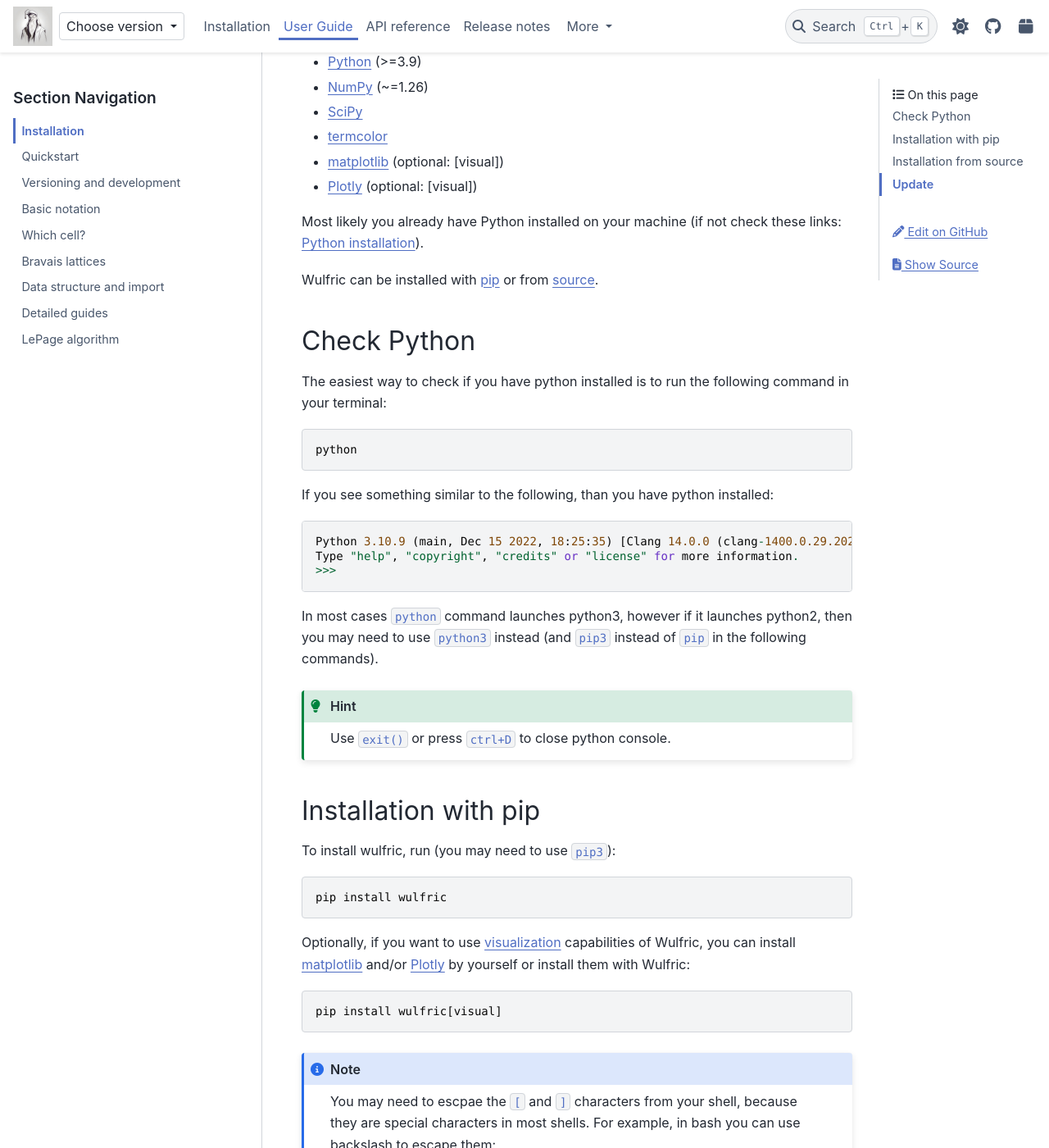
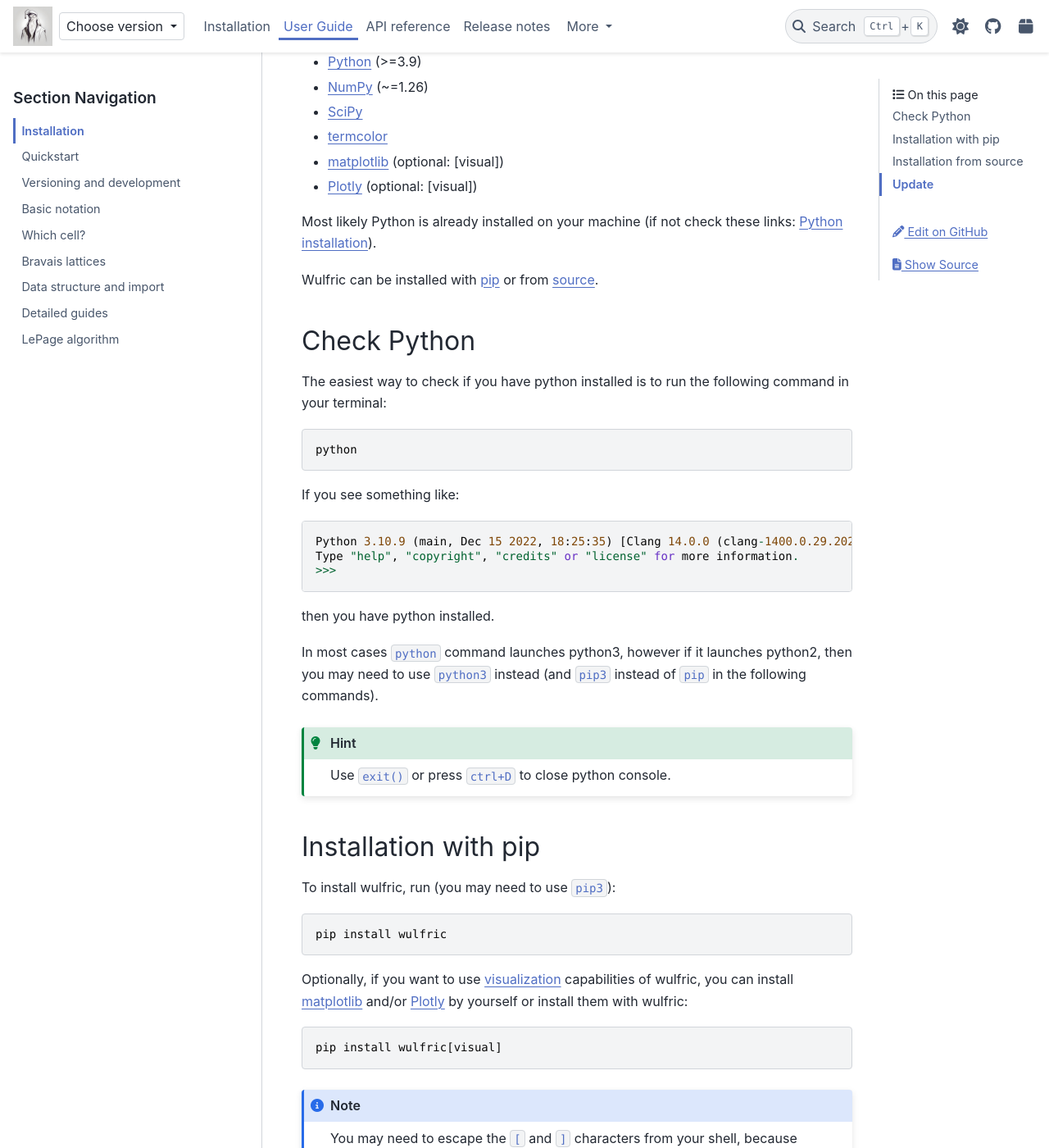
Before and after one commit to adrybakov/wulfric, a Sphinx documentation site: the page built from docs/source/user-guide/start/installation.rst, in a window 1280 px wide and 1400 px high, scrolled down 192 px. Shown: the whole window at 82% size. Built offline with Sphinx 7.4.7 and the PyData theme 0.15.4, drawn with Linux system fonts in a browser that asks for light colours; a script that is not in the unit is left out; some of the changed text lies outside the part shown.

Commit message:
Refactor quickstart guide

```diff
--- a/docs/source/user-guide/start/development.rst
+++ b/docs/source/user-guide/start/development.rst
@@ -4,12 +4,12 @@
 Versioning and development
 **************************
 
-Versioning of Wulfric follows standard conventions and can be described as
+Versioning of wulfric follows standard conventions and can be described as
 ``major.minor.patch``. For example version ``0.4.0`` is decoded as ``0`` major version,
 ``4`` minor version and ``0`` patch version.
 
-The development of Wulfric will proceed in two stages, that would be reflected in the
-versioning of the package. The principles listed above were formulated at the time of the
+The development of wulfric will proceed in two stages, that would be reflected in the
+versioning of the package. The principles listed above were formulated with the
 release ``0.5.0``.
 
 
--- a/docs/source/user-guide/start/installation.rst
+++ b/docs/source/user-guide/start/installation.rst
@@ -4,7 +4,7 @@
 Installation
 ************
 
-Requirement for Wulfric installation are:
+Requirement for wulfric installation are:
 
 * |Python|_ (>=3.9)
 * |NumPy|_ (~=1.26)
@@ -13,11 +13,11 @@
 * |matplotlib|_ (optional: [visual])
 * |plotly|_ (optional: [visual])
 
-Most likely you already have Python installed on your machine
-(if not check these links: |Python-installation|_).
+Most likely Python is already installed on your machine (if not check these links:
+|Python-installation|_).
 
-Wulfric can be installed with :ref:`pip <installation-pip>`
-or from :ref:`source <installation-source>`.
+Wulfric can be installed with :ref:`pip <installation-pip>` or from
+:ref:`source <installation-source>`.
 
 Check Python
 ============
@@ -27,16 +27,17 @@
 
   python
 
-If you see something similar to the following, than you have python installed::
+If you see something like::
 
   Python 3.10.9 (main, Dec 15 2022, 18:25:35) [Clang 14.0.0 (clang-1400.0.29.202)] on darwin
   Type "help", "copyright", "credits" or "license" for more information.
   >>>
 
-In most cases ``python`` command launches python3,
-however if it launches python2,
-then you may need to use ``python3`` instead
-(and ``pip3`` instead of ``pip`` in the following commands).
+then you have python installed.
+
+In most cases ``python`` command launches python3, however if it launches python2, then
+you may need to use ``python3`` instead (and ``pip3`` instead of ``pip`` in the following
+commands).
 
 .. hint::
   Use ``exit()`` or press ``ctrl+D`` to close python console.
@@ -51,15 +52,15 @@
   pip install wulfric
 
 Optionally, if you want to use :ref:`visualization <user-guide_module_plotting>`
-capabilities of Wulfric, you can install |matplotlib|_ and/or |plotly|_
-by yourself or install them with Wulfric::
+capabilities of wulfric, you can install |matplotlib|_ and/or |plotly|_
+by yourself or install them with wulfric::
 
   pip install wulfric[visual]
 
 .. note::
-  You may need to escpae the ``[`` and ``]`` characters from your shell,
-  because they are special characters in most shells.
-  For example, in bash you can use backslash to escape them::
+  You may need to escape the ``[`` and ``]`` characters from your shell, because they are
+  special characters in most shells. For example, in bash you can use backslash to escape
+  them::
 
     pip install wulfric\[visual\]
 
@@ -91,7 +92,7 @@
   You'll see that all dependencies - mandatory and optional - are installed. If you prefer
   to install only mandatory dependencies, you can do it manually.
 
-* To install Wulfric, run (you may need to use ``pip3``)::
+* To install wulfric, run (you may need to use ``pip3``)::
 
     pip install wulfric
 
```
Also changed, not shown: docs/source/user-guide/start/quickstart.rst (+6 -6 lines).
